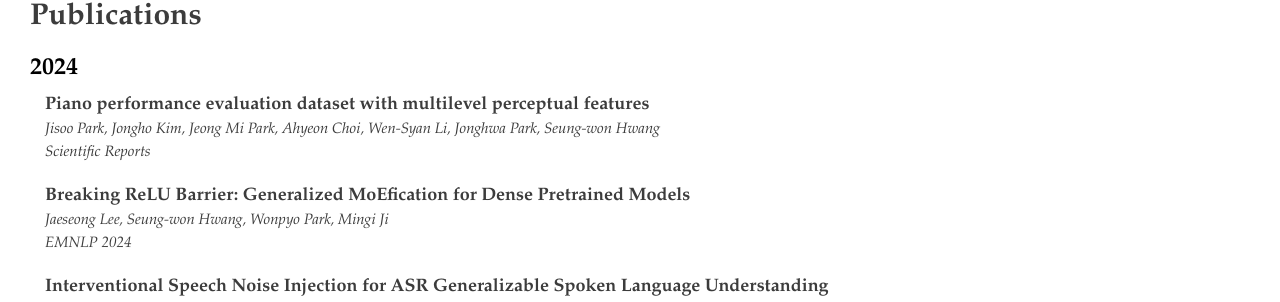
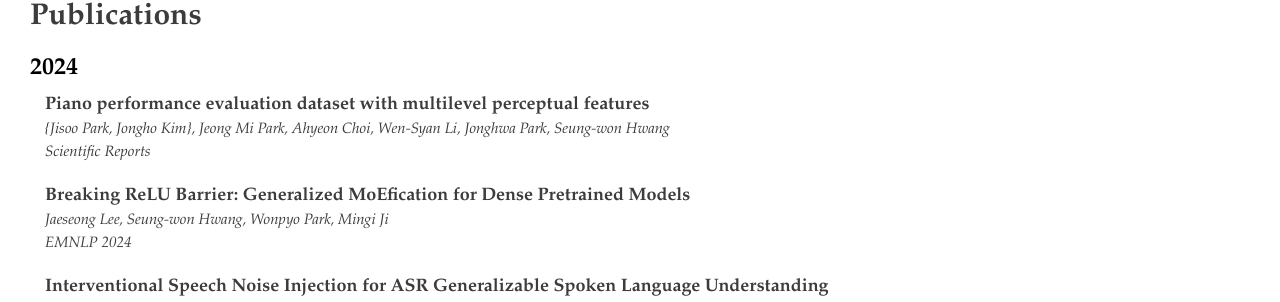
Before and after one commit to ldilab/ldilab.github.io, a Jekyll site: the page built from publications.html, in a window 1280 px wide and 900 px high. Shown: the part 211-513 px from the top of the window. Built offline with Jekyll 4.4.1, drawn with Linux system fonts in a browser that asks for light colours.

```diff
--- a/_data/publications.yml
+++ b/_data/publications.yml
@@ -1,7 +1,7 @@
 - year: 2024
   papers:
   - title: 'Piano performance evaluation dataset with multilevel perceptual features'
-    authors: 'Jisoo Park, Jongho Kim, Jeong Mi Park, Ahyeon Choi, Wen-Syan Li, Jonghwa Park, Seung-won Hwang'
+    authors: '{Jisoo Park, Jongho Kim}, Jeong Mi Park, Ahyeon Choi, Wen-Syan Li, Jonghwa Park, Seung-won Hwang'
     venue: Scientific Reports
   - title: 'Breaking ReLU Barrier: Generalized MoEfication for Dense Pretrained Models'
     authors: 'Jaeseong Lee, Seung-won Hwang, Wonpyo Park, Mingi Ji'
```
